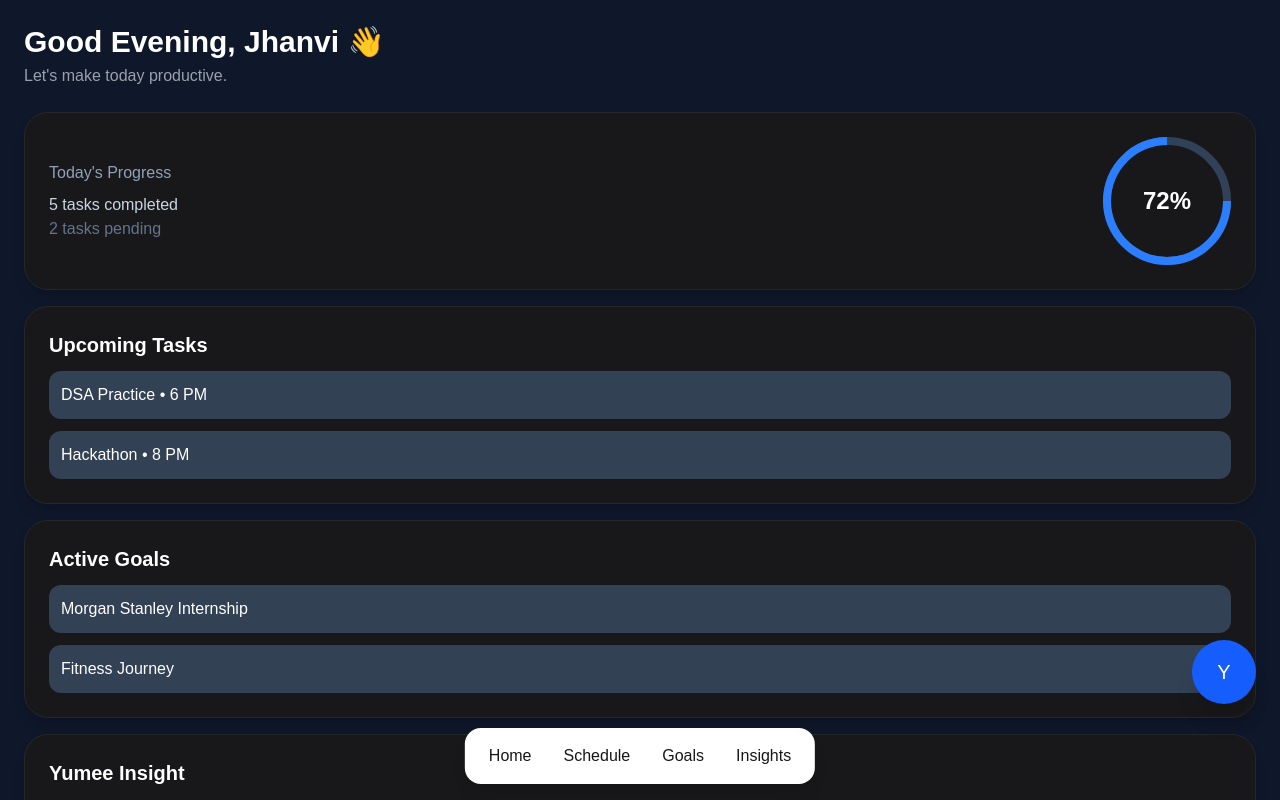
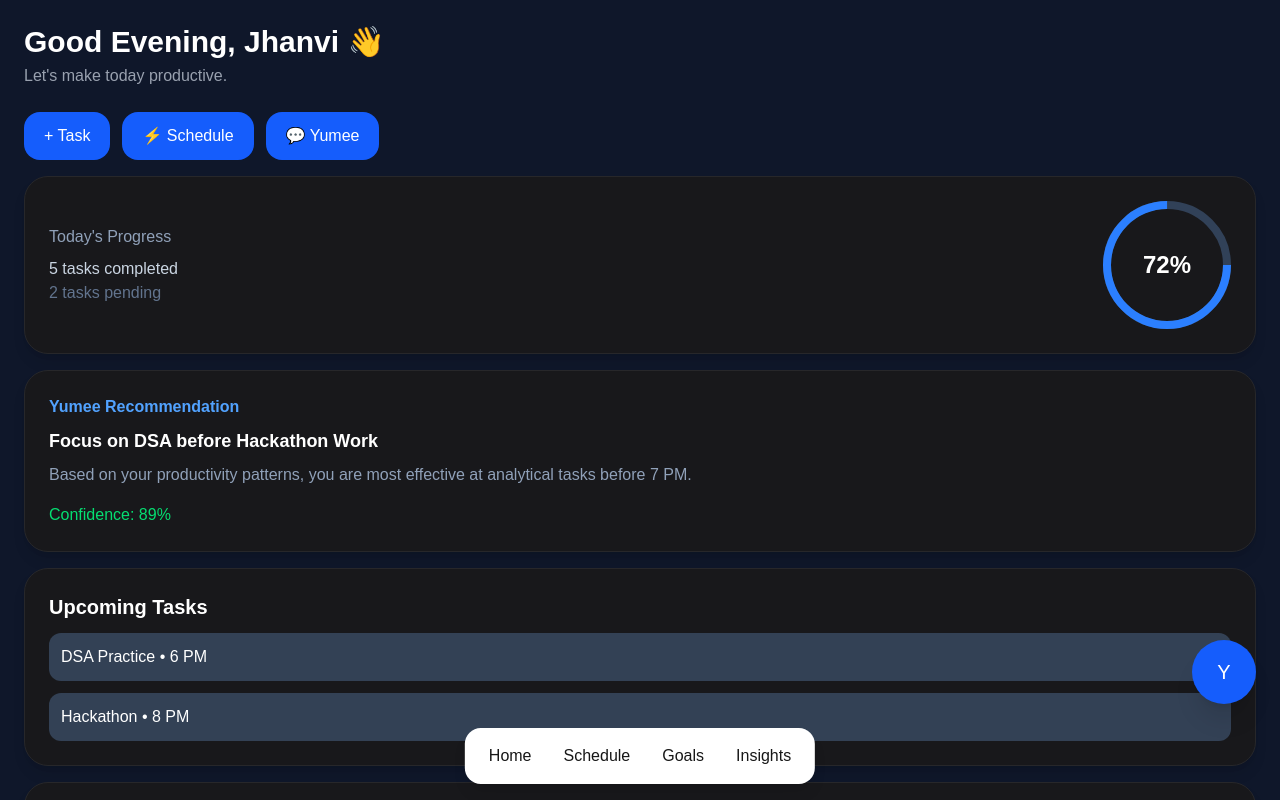
Before and after one commit to jhanvibhat2611/ai-scheduler, a Next.js app in the folder frontend/: page / in a window 1280 px wide. Shown: the top 800 px of the page. Built offline with nearby package versions, Linux system fonts and the light colour scheme.

Commit message:
Add Yumee recommendation card and dashboard actions

```diff
--- a/frontend/app/page.tsx
+++ b/frontend/app/page.tsx
@@ -2,12 +2,18 @@ import Header from "../components/Header";
 import ProgressRing from "../components/ProgressRing";
 import Card from "../components/Card";
 import FloatingYumee from "../components/FloatingYumee";
+import QuickActions from "../components/QuickActions";
 
 export default function Home() {
   return (
     <main className="min-h-screen bg-[#0F172A] text-white p-6 pb-24">
       <Header />
 
+      <div className="mb-4">
+        <QuickActions />
+      </div>
+
+      {/* Progress Card */}
       <Card>
         <div className="flex items-center justify-between">
           <div>
@@ -28,6 +34,29 @@ export default function Home() {
 
       <div className="h-4" />
 
+      {/* Yumee Recommendation */}
+      <Card>
+        <p className="text-blue-400 font-semibold">
+          Yumee Recommendation
+        </p>
+
+        <h3 className="text-lg font-bold mt-2">
+          Focus on DSA before Hackathon Work
+        </h3>
+
+        <p className="text-slate-400 mt-2">
+          Based on your productivity patterns, you are
+          most effective at analytical tasks before 7 PM.
+        </p>
+
+        <div className="mt-4 text-green-400 font-medium">
+          Confidence: 89%
+        </div>
+      </Card>
+
+      <div className="h-4" />
+
+      {/* Upcoming Tasks */}
       <Card>
         <h2 className="text-xl font-semibold mb-3">
           Upcoming Tasks
@@ -46,6 +75,7 @@ export default function Home() {
 
       <div className="h-4" />
 
+      {/* Active Goals */}
       <Card>
         <h2 className="text-xl font-semibold mb-3">
           Active Goals
@@ -64,6 +94,7 @@ export default function Home() {
 
       <div className="h-4" />
 
+      {/* Yumee Insight */}
       <Card>
         <h2 className="text-xl font-semibold mb-3">
           Yumee Insight
--- /dev/null
+++ b/frontend/components/QuickActions.tsx
@@ -0,0 +1,11 @@
+import QuickActionButton from "./QuickActionButton";
+
+export default function QuickActions() {
+  return (
+    <div className="flex gap-3">
+      <QuickActionButton title="+ Task" />
+      <QuickActionButton title="⚡ Schedule" />
+      <QuickActionButton title="💬 Yumee" />
+    </div>
+  );
+}
```
